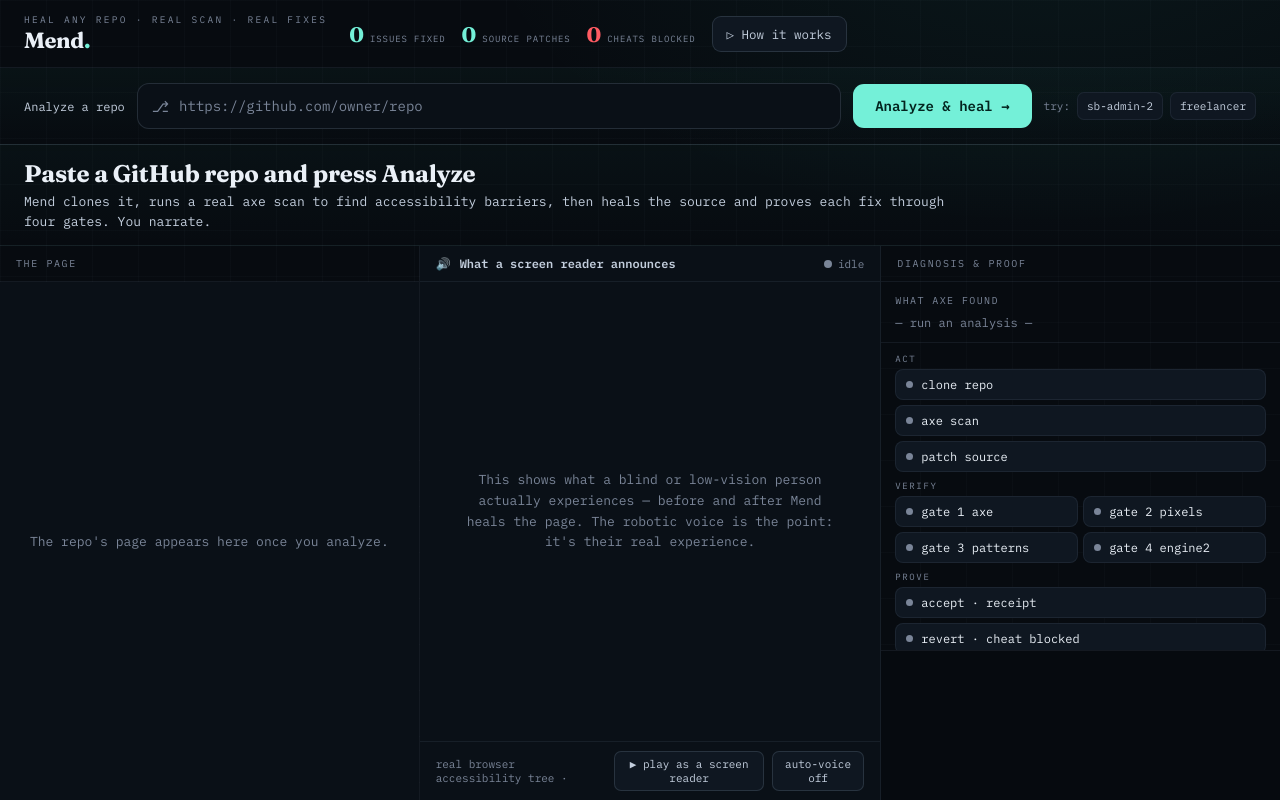
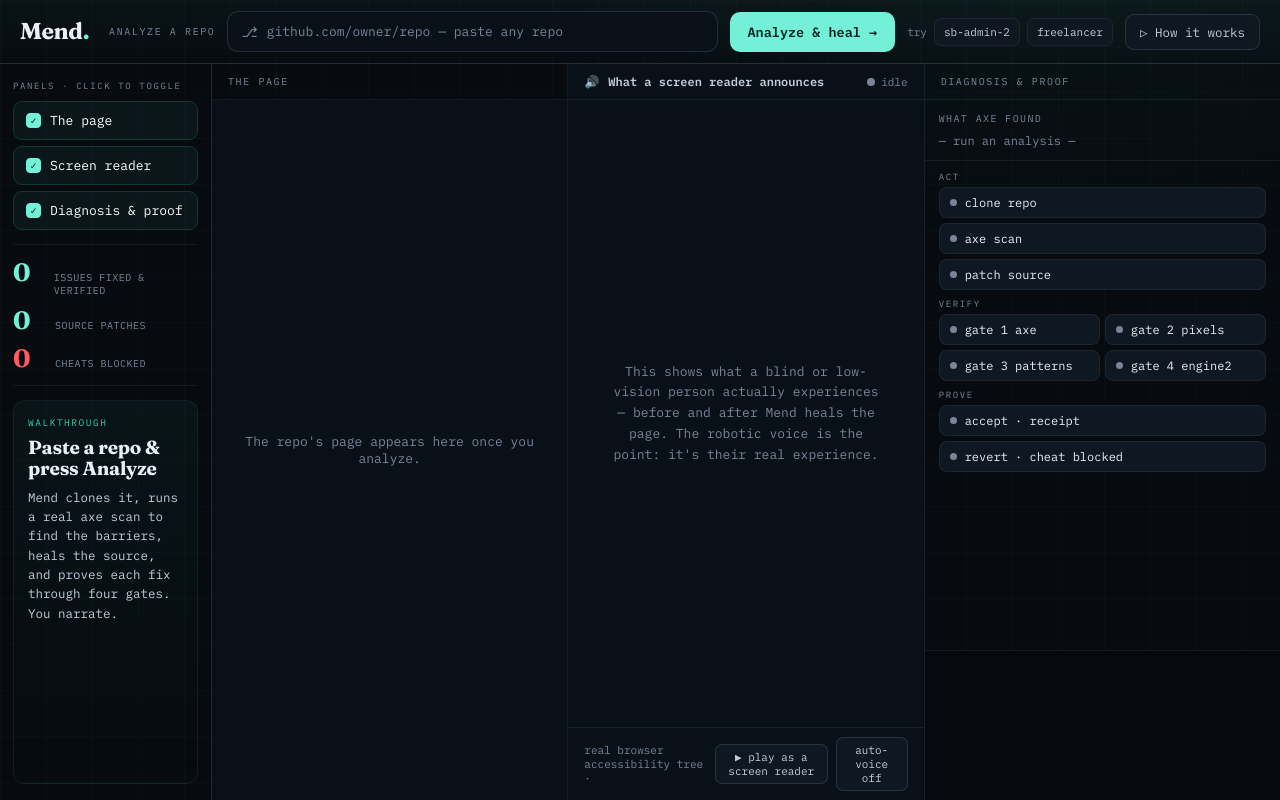
Before and after one commit to Dileep2896/Mend, a website: page harness/demo-live/page.html in a window 1280 px wide. Drawn offline with Linux system fonts and the light colour scheme.

Commit message:
demo:live — repo input to top bar + toggleable panel tabs (left rail)
Moved the repo input into a thin top bar. Left rail is now a tab list: The page /
Screen reader / Diagnosis & proof, each a checkbox that opens/closes its panel
(remaining panels flex to fill; can't close all). Counts + narration cue below.
Panels get full viewport height. No overflow; toggling verified.

```diff
--- a/harness/demo-live/page.html
+++ b/harness/demo-live/page.html
@@ -11,36 +11,49 @@
 --txt:#eaf0f7;--soft:#c3cedd;--mut:#7a8598;--display:'Fraunces',Georgia,serif;--mono:'IBM Plex Mono',ui-monospace,Menlo,monospace;}
 *{box-sizing:border-box;margin:0;padding:0}
 body{background:var(--ink);color:var(--txt);font-family:var(--mono);height:100vh;overflow:hidden;-webkit-font-smoothing:antialiased;
-display:flex;flex-direction:column;
-background-image:radial-gradient(1000px 560px at 82% -12%,rgba(51,201,176,.07),transparent 58%),linear-gradient(rgba(180,205,235,.02) 1px,transparent 1px),linear-gradient(90deg,rgba(180,205,235,.02) 1px,transparent 1px);background-size:100% 100%,46px 46px,46px 46px;}
-.top,.bar,.explain{flex:none}
-.top{display:flex;align-items:center;gap:16px;padding:13px 24px;border-bottom:1px solid var(--line)}
-.mark{font-family:var(--display);font-weight:700;font-size:22px;letter-spacing:-.02em}.mark .d{color:var(--teal-br)}
-.kick{font-size:9.5px;letter-spacing:.24em;text-transform:uppercase;color:var(--mut)}
-.counts{display:flex;gap:16px;margin-left:6px}
-.stat{display:flex;gap:6px;align-items:baseline}.stat .n{font-family:var(--display);font-weight:700;font-size:21px;font-variant-numeric:tabular-nums}
-.stat.fx .n,.stat.ac .n{color:var(--teal-br)}.stat.rv .n{color:var(--red)}.stat .l{font-size:9px;letter-spacing:.1em;text-transform:uppercase;color:var(--mut)}
-/* the repo input — the hero action */
-.bar{display:flex;align-items:center;gap:12px;padding:15px 24px;border-bottom:1px solid var(--line2);background:linear-gradient(180deg,rgba(51,201,176,.04),transparent)}
-.bar .lab{font-size:12px;color:var(--soft);white-space:nowrap}
-.inputwrap{flex:1;display:flex;align-items:center;gap:10px;background:var(--panel2);border:1px solid var(--line2);border-radius:12px;padding:0 14px;transition:.2s}
+background-image:radial-gradient(1000px 560px at 82% -12%,rgba(51,201,176,.06),transparent 58%),linear-gradient(rgba(180,205,235,.02) 1px,transparent 1px),linear-gradient(90deg,rgba(180,205,235,.02) 1px,transparent 1px);background-size:100% 100%,46px 46px,46px 46px;}
+body{display:flex;flex-direction:column}
+/* thin top bar — the repo input lives here */
+.topbar{flex:none;display:flex;align-items:center;gap:12px;padding:11px 20px;border-bottom:1px solid var(--line2);background:linear-gradient(180deg,rgba(51,201,176,.045),transparent)}
+.mark{font-family:var(--display);font-weight:700;font-size:23px;letter-spacing:-.02em;line-height:1}.mark .d{color:var(--teal-br)}
+.tlab{font-size:10px;letter-spacing:.16em;text-transform:uppercase;color:var(--mut);white-space:nowrap;margin-left:8px}
+.inputwrap{flex:1;max-width:620px;display:flex;align-items:center;gap:9px;background:var(--panel2);border:1px solid var(--line2);border-radius:11px;padding:0 13px;transition:.2s}
 .inputwrap:focus-within{border-color:var(--teal);box-shadow:0 0 0 3px rgba(51,201,176,.12)}
-.inputwrap .ic{color:var(--mut);font-size:15px}
-#repo{flex:1;background:transparent;border:0;outline:0;color:#fff;font-family:var(--mono);font-size:14px;padding:13px 0}
+.inputwrap .ic{color:var(--mut);font-size:14px}
+#repo{flex:1;min-width:0;background:transparent;border:0;outline:0;color:#fff;font-family:var(--mono);font-size:13px;padding:11px 0}
 #repo::placeholder{color:var(--mut)}
-#go{font-family:var(--mono);font-weight:600;font-size:14px;color:#03231e;background:var(--teal-br);border:0;border-radius:11px;padding:13px 22px;cursor:pointer;white-space:nowrap;transition:.2s}
+#go{font-family:var(--mono);font-weight:600;font-size:13.5px;color:#03231e;background:var(--teal-br);border:0;border-radius:10px;padding:11px 18px;cursor:pointer;white-space:nowrap;transition:.2s}
 #go:hover{filter:brightness(1.06)}#go:disabled{opacity:.5;cursor:default}
 .samples{display:flex;gap:7px;align-items:center;font-size:11px;color:var(--mut)}
 .samples button{font-family:var(--mono);font-size:11px;color:var(--soft);background:var(--panel);border:1px solid var(--line);border-radius:7px;padding:6px 9px;cursor:pointer}
 .samples button:hover{border-color:var(--teal)}
-/* explanation */
-.explain{padding:14px 24px;border-bottom:1px solid var(--line);min-height:68px;display:flex;flex-direction:column;justify-content:center;background:linear-gradient(180deg,rgba(51,201,176,.03),transparent)}
-.explain h2{font-family:var(--display);font-weight:700;font-size:clamp(17px,2vw,24px);letter-spacing:-.01em;transition:.3s}
-.explain p{color:var(--soft);font-size:13px;margin-top:4px;line-height:1.5;max-width:120ch}
-.explain.warn{background:linear-gradient(180deg,rgba(234,166,63,.08),transparent)}.explain.warn h2{color:var(--amber)}
-.explain.bad{background:linear-gradient(180deg,rgba(192,53,59,.1),transparent)}.explain.bad h2{color:#ff989c}
-.explain.good{background:linear-gradient(180deg,rgba(51,201,176,.1),transparent)}.explain.good h2{color:var(--teal-br)}
-.grid{display:grid;grid-template-columns:1fr 1.1fr .95fr;flex:1;min-height:0;overflow:hidden}
+#howbtn{margin-left:auto;font-family:var(--mono);font-size:12.5px;color:var(--soft);background:var(--panel);border:1px solid var(--line2);border-radius:9px;padding:9px 13px;cursor:pointer;transition:.2s;white-space:nowrap}
+#howbtn:hover{border-color:var(--teal);color:#fff}
+/* left tab rail */
+.app{display:flex;flex:1;min-height:0}
+.rail{width:212px;flex:none;border-right:1px solid var(--line2);display:flex;flex-direction:column;gap:14px;padding:16px 13px;overflow:auto}
+.rail-lab{font-size:9px;letter-spacing:.18em;text-transform:uppercase;color:var(--mut);margin-bottom:4px}
+.tabs{display:flex;flex-direction:column;gap:6px}
+.tab{display:flex;align-items:center;gap:9px;font-family:var(--mono);font-size:13px;color:var(--soft);background:var(--panel);border:1px solid var(--line);border-radius:9px;padding:10px 12px;cursor:pointer;text-align:left;transition:.2s}
+.tab:hover{border-color:var(--line2)}
+.tab .tick{width:15px;height:15px;border-radius:4px;border:1px solid var(--mut);flex:none;display:grid;place-items:center;font-size:10px;color:transparent;transition:.2s}
+.tab.on{color:#fff;border-color:var(--teal-dim);background:rgba(51,201,176,.06)}
+.tab.on .tick{background:var(--teal-br);border-color:var(--teal-br);color:#03231e}.tab.on .tick::after{content:"✓"}
+.tab:not(.on){opacity:.6}
+.counts{display:flex;flex-direction:column;gap:8px;border-top:1px solid var(--line);border-bottom:1px solid var(--line);padding:12px 0}
+.stat{display:flex;align-items:baseline;gap:10px}.stat .n{font-family:var(--display);font-weight:700;font-size:25px;font-variant-numeric:tabular-nums;width:32px}
+.stat.fx .n,.stat.ac .n{color:var(--teal-br)}.stat.rv .n{color:var(--red)}.stat .l{font-size:10px;letter-spacing:.05em;text-transform:uppercase;color:var(--mut);line-height:1.3}
+/* explanation — narration cue, fills the rail */
+.explain{flex:1;min-height:0;overflow:auto;border-radius:12px;border:1px solid var(--line);background:linear-gradient(180deg,rgba(51,201,176,.05),transparent);padding:15px 14px;display:flex;flex-direction:column;gap:8px}
+.explain .ex-step{font-size:9.5px;letter-spacing:.16em;text-transform:uppercase;color:var(--teal)}
+.explain h2{font-family:var(--display);font-weight:700;font-size:19px;line-height:1.12;letter-spacing:-.01em;transition:.3s}
+.explain p{color:var(--soft);font-size:12.5px;line-height:1.55}
+.explain.warn{border-color:rgba(234,166,63,.3);background:linear-gradient(180deg,rgba(234,166,63,.09),transparent)}.explain.warn h2{color:var(--amber)}.explain.warn .ex-step{color:var(--amber)}
+.explain.bad{border-color:var(--red-deep);background:linear-gradient(180deg,rgba(192,53,59,.12),transparent)}.explain.bad h2{color:#ff989c}.explain.bad .ex-step{color:#ff989c}
+.explain.good{border-color:var(--teal-dim);background:linear-gradient(180deg,rgba(51,201,176,.12),transparent)}.explain.good h2{color:var(--teal-br)}
+.main{flex:1;min-width:0;display:flex;flex-direction:column}
+.grid{display:flex;flex:1;min-height:0;overflow:hidden}
+.grid .pane{flex:1 1 0}
 .pane{border-right:1px solid var(--line);display:flex;flex-direction:column;min-height:0;overflow:hidden}.pane:last-child{border-right:0}
 .diag{flex:none;max-height:34%}.pipe{flex:1;min-height:0}
 .hd{font-size:10px;letter-spacing:.16em;text-transform:uppercase;color:var(--mut);padding:11px 16px;border-bottom:1px solid var(--line);display:flex;align-items:center;gap:8px}
@@ -110,33 +123,41 @@
 @media(max-width:900px){#how .body{grid-template-columns:1fr}#how .diagram{display:none}}
 </style></head>
 <body>
-<div class="top">
-  <div><div class="kick">Heal any repo · real scan · real fixes</div><div class="mark">Mend<span class="d">.</span></div></div>
+<div class="topbar">
+  <div class="mark">Mend<span class="d">.</span></div>
+  <span class="tlab">Analyze a repo</span>
+  <div class="inputwrap"><span class="ic">⎇</span><input id="repo" placeholder="github.com/owner/repo — paste any repo" spellcheck="false" autocomplete="off"></div>
+  <button id="go">Analyze &amp; heal →</button>
+  <div class="samples"><span>try</span><button data-r="https://github.com/StartBootstrap/startbootstrap-sb-admin-2">sb-admin-2</button><button data-r="https://github.com/StartBootstrap/startbootstrap-freelancer">freelancer</button></div>
+  <button id="howbtn">▷ How it works</button>
+</div>
+<div class="app">
+<aside class="rail">
+  <div class="tabs">
+    <div class="rail-lab">Panels · click to toggle</div>
+    <button class="tab on" data-p="page"><span class="tick"></span>The page</button>
+    <button class="tab on" data-p="sr"><span class="tick"></span>Screen reader</button>
+    <button class="tab on" data-p="diag"><span class="tick"></span>Diagnosis &amp; proof</button>
+  </div>
   <div class="counts">
-    <div class="stat fx"><span class="n" id="s-fx">0</span><span class="l">issues fixed</span></div>
+    <div class="stat fx"><span class="n" id="s-fx">0</span><span class="l">issues fixed &amp; verified</span></div>
     <div class="stat ac"><span class="n" id="s-ac">0</span><span class="l">source patches</span></div>
     <div class="stat rv"><span class="n" id="s-rv">0</span><span class="l">cheats blocked</span></div>
   </div>
-  <button id="howbtn">▷ How it works</button>
-</div>
-<div class="bar">
-  <span class="lab">Analyze a repo</span>
-  <div class="inputwrap"><span class="ic">⎇</span><input id="repo" placeholder="https://github.com/owner/repo" spellcheck="false" autocomplete="off"></div>
-  <button id="go">Analyze &amp; heal →</button>
-  <div class="samples">try: <button data-r="https://github.com/StartBootstrap/startbootstrap-sb-admin-2">sb-admin-2</button><button data-r="https://github.com/StartBootstrap/startbootstrap-freelancer">freelancer</button></div>
-</div>
-<div class="explain" id="explain"><h2 id="ex-t">Paste a GitHub repo and press Analyze</h2><p id="ex-b">Mend clones it, runs a real axe scan to find accessibility barriers, then heals the source and proves each fix through four gates. You narrate.</p></div>
-<div class="grid">
-  <div class="pane">
+  <div class="explain" id="explain"><div class="ex-step" id="ex-step">walkthrough</div><h2 id="ex-t">Paste a repo &amp; press Analyze</h2><p id="ex-b">Mend clones it, runs a real axe scan to find the barriers, heals the source, and proves each fix through four gates. You narrate.</p></div>
+</aside>
+<main class="main">
+<div class="grid" id="grid">
+  <div class="pane" data-p="page">
     <div class="hd">The page <span id="fname" style="color:var(--soft)"></span><span class="badge before" id="sitebadge" style="display:none">BEFORE</span></div>
     <div class="sitewrap empty" id="sitewrap"><span id="siteempty">The repo's page appears here once you analyze.</span><iframe id="frame" style="display:none"></iframe></div>
   </div>
-  <div class="pane sr">
+  <div class="pane sr" data-p="sr">
     <div class="srbar" id="srbar">🔊 <b id="srtitle">What a screen reader announces</b><span class="live"><span class="dot"></span><span id="srstate">idle</span></span></div>
     <div class="srlist" id="srlist"><div class="emptysr">This shows what a blind or low-vision person actually experiences — before and after Mend heals the page. The robotic voice is the point: it's their real experience.</div></div>
     <div class="srhint">real browser accessibility tree · <button id="replay">▶ play as a screen reader</button><button id="voicetoggle">auto-voice off</button></div>
   </div>
-  <div class="pane">
+  <div class="pane" data-p="diag">
     <div class="hd">Diagnosis &amp; proof</div>
     <div class="diag"><div class="dt">What axe found</div><div id="diaglist" style="color:var(--mut);font-size:12px">— run an analysis —</div></div>
     <div class="pipe">
@@ -155,6 +176,8 @@
     </div>
     <div class="log" id="log"></div>
   </div>
+</div>
+</main>
 </div>
 <!-- dialog-based architecture explainer -->
 <div id="how">
@@ -224,7 +247,7 @@
 function logLine(t,cls){const d=document.createElement('div');d.className='ln '+(cls||'');d.textContent=(cls==='cmd'?'':'  ')+t;$('log').appendChild(d);$('log').scrollTop=$('log').scrollHeight;}
 function esc(s){return String(s).replace(/[&<>]/g,c=>({'&':'&amp;','<':'&lt;','>':'&gt;'}[c]));}
 function count(el,to){const from=+el.textContent||0;if(from===to){el.textContent=to;return;}const t0=performance.now();(function f(t){const p=Math.min(1,(t-t0)/500);el.textContent=Math.round(from+(to-from)*p);if(p<1)requestAnimationFrame(f);})(t0);}
-function setExplain(t,b,tone){$('ex-t').textContent=t;$('ex-b').textContent=b||'';$('explain').className='explain'+(tone?' '+tone:'');}
+function setExplain(t,b,tone){$('ex-t').textContent=t;$('ex-b').textContent=b||'';$('explain').className='explain'+(tone?' '+tone:'');$('ex-step').textContent=tone==='good'?'● result':tone==='warn'?'● watch this':tone==='bad'?'● caught':'● running';}
 function renderSR(who,items){lastItems=items;const el=$('srlist');el.innerHTML='';$('srtitle').textContent=who==='before'?'What a screen reader announces — BEFORE':'What a screen reader announces — HEALED';
   items.forEach((it,i)=>{const d=document.createElement('div');d.className='ann '+(it.problem?'problem':it.win?'win':'');d.innerHTML='<div class="say"><span class="ic">▸</span>'+esc(it.text)+'</div>'+(it.problem?'<div class="prob">⚠ '+esc(it.problem)+'</div>':'')+(it.win?'<div class="win">✓ '+esc(it.win)+'</div>':'');el.appendChild(d);setTimeout(()=>d.classList.add('on'),200+i*240);});
   setTimeout(()=>speakSeq(items),350);}
@@ -250,6 +273,12 @@
 $('go').addEventListener('click',analyze);
 $('repo').addEventListener('keydown',e=>{if(e.key==='Enter')analyze();});
 document.querySelectorAll('.samples button').forEach(b=>b.addEventListener('click',()=>{$('repo').value=b.dataset.r;analyze();}));
+// tab rail — open/close panels (never let all close)
+document.querySelectorAll('.tab').forEach(t=>t.addEventListener('click',()=>{
+  const pane=document.querySelector('.pane[data-p="'+t.dataset.p+'"]'); if(!pane)return;
+  const on=t.classList.toggle('on'); pane.style.display=on?'':'none';
+  if(![...document.querySelectorAll('.tab')].some(x=>x.classList.contains('on'))){t.classList.add('on');pane.style.display='';}
+}));
 $('replay').addEventListener('click',()=>{if(lastItems)speakSeq(lastItems,true);});
 $('voicetoggle').addEventListener('click',()=>{voiceOn=!voiceOn;$('voicetoggle').textContent=voiceOn?'auto-voice on':'auto-voice off';if(!voiceOn)speechSynthesis.cancel();});
 connect();
```
